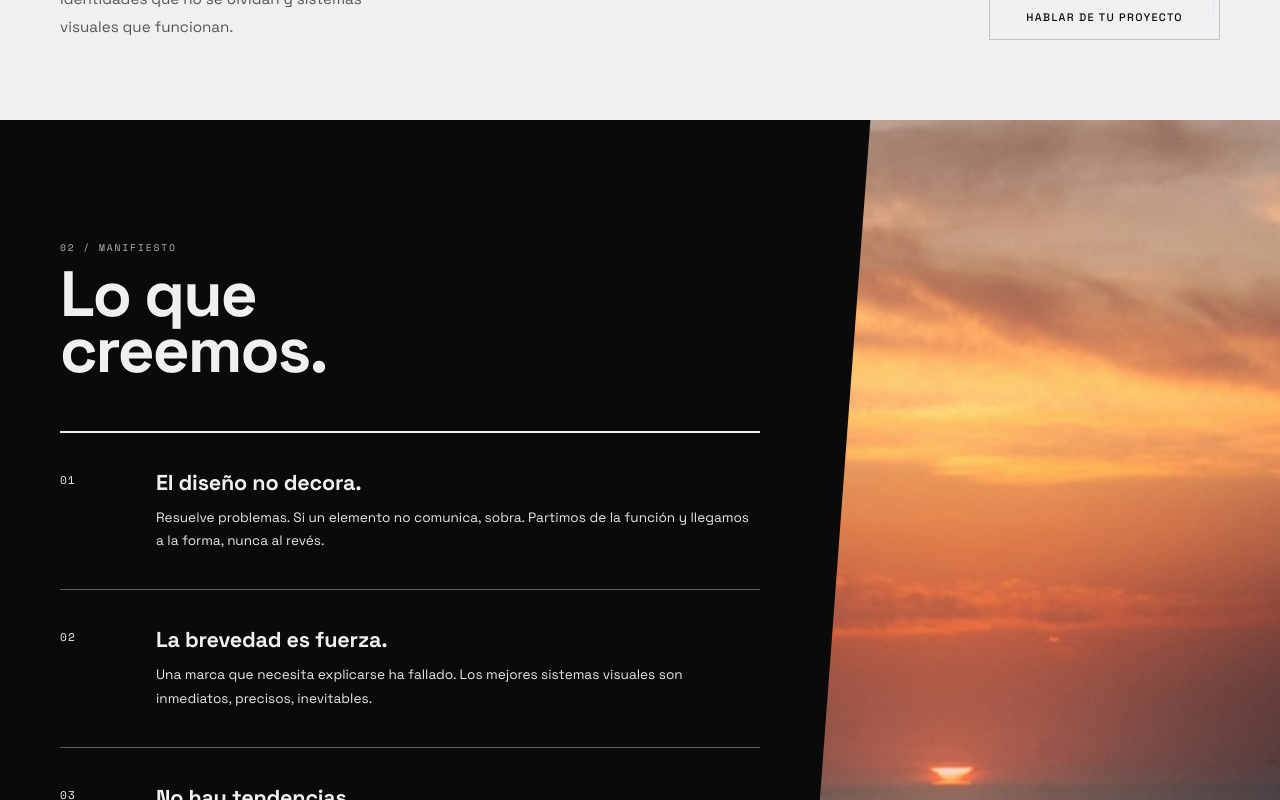
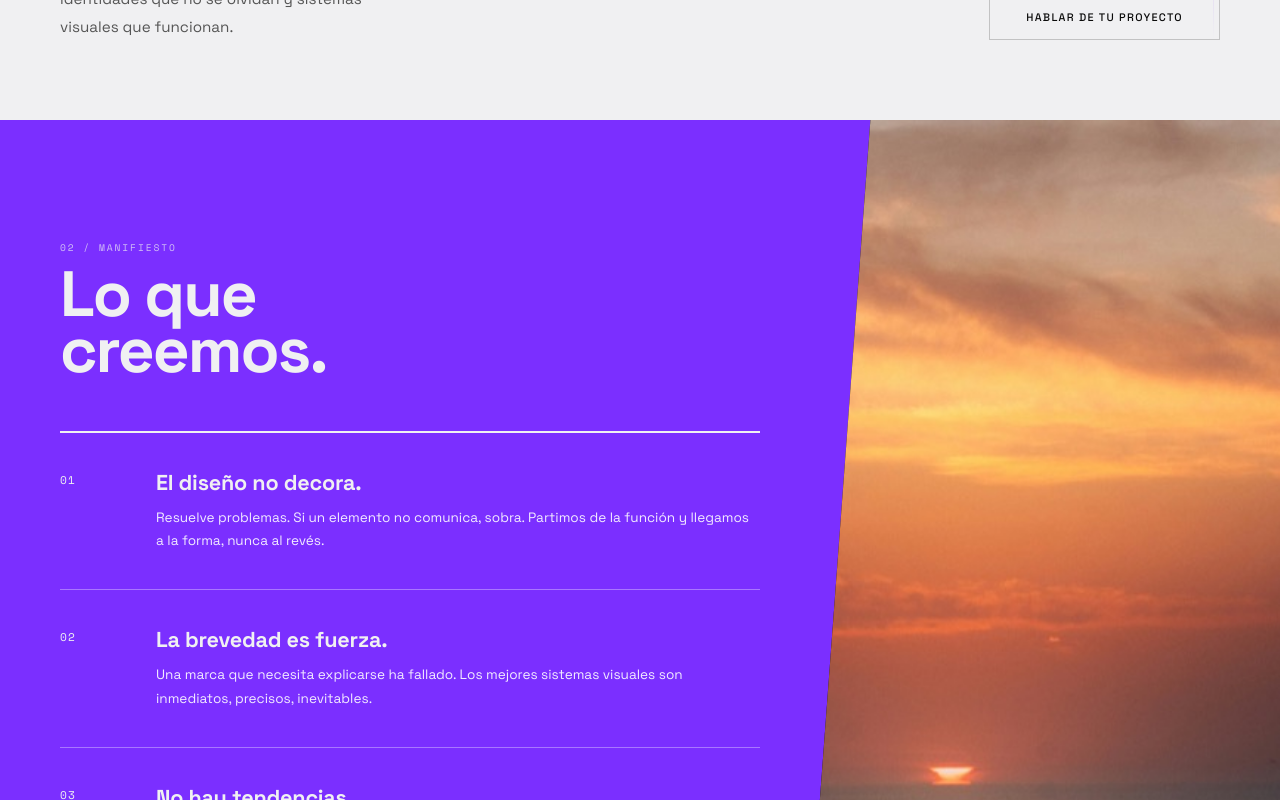
Before and after one commit to naimgalt1/norte, a React (Vite) app: page / in a window 1280 px wide. Shown: the part 680-1480 px from the top of the page. Built offline with nearby package versions, Linux system fonts and the light colour scheme.

Commit message:
Manifesto background back to accent purple

```diff
--- a/src/components/Manifesto.css
+++ b/src/components/Manifesto.css
@@ -1,7 +1,7 @@
 .manifesto {
   position: relative;
   padding: 120px 60px;
-  background: var(--black);
+  background: var(--accent);
   overflow: hidden;
 }
 
```
